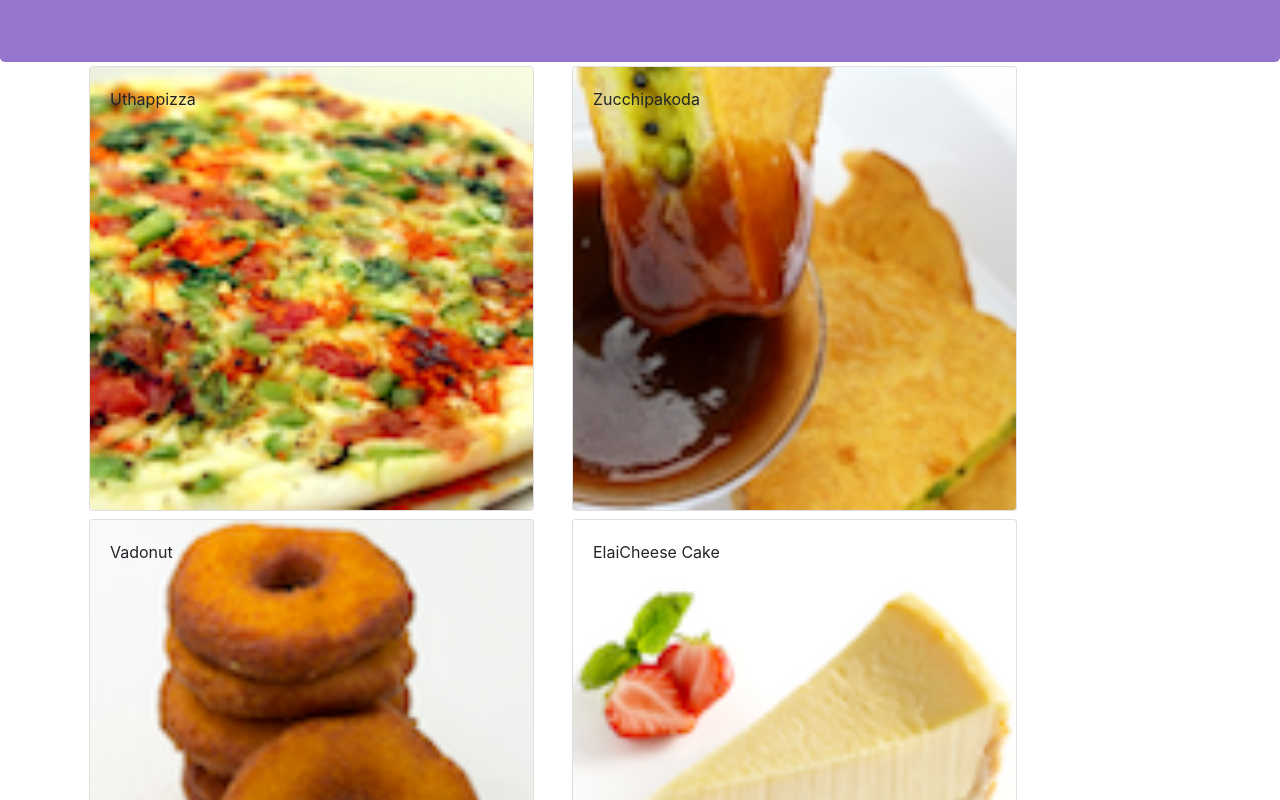
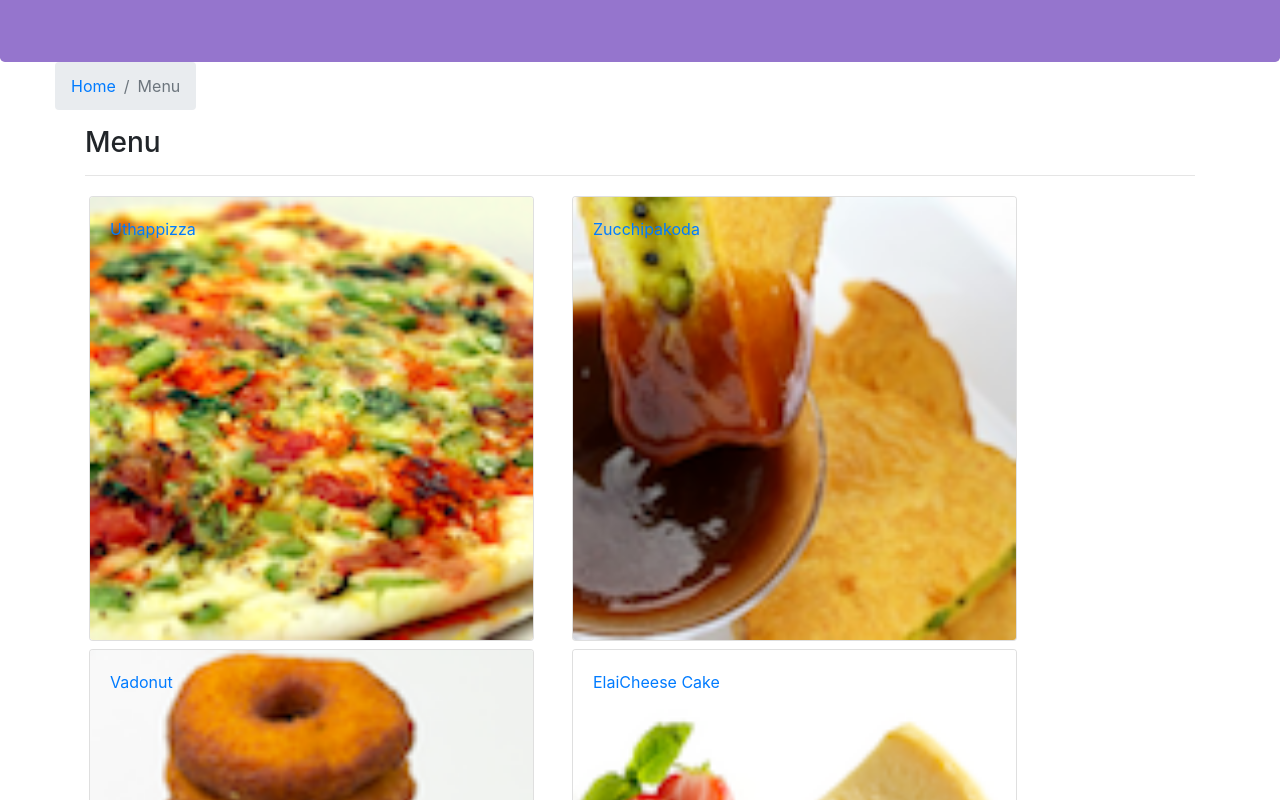
Before and after one commit to Alsu3912/conFusion-React, a React (Create React App) app: page /menu in a window 1280 px wide. Shown: the part 280-1080 px from the top of the page. Built offline with nearby package versions, Linux system fonts and the light colour scheme.

Commit message:
Single Page Applications Part 2

```diff
--- a/src/component/ContactComponent.js
+++ b/src/component/ContactComponent.js
@@ -1,8 +1,20 @@
 import React from 'react';
+import { Breadcrumb, BreadcrumbItem } from 'reactstrap';
+import { Link } from 'react-router-dom';
 
 const Contact = () => {
   return (
     <div className="container">
+      <div className="row">
+          <Breadcrumb>
+            <BreadcrumbItem><Link to="/home">Home</Link></BreadcrumbItem>
+            <BreadcrumbItem active>Contact Us</BreadcrumbItem>
+          </Breadcrumb>
+          <div className="col-12">
+            <h3>Contact Us</h3>
+            <hr />
+          </div>
+        </div>
       <div className="row row-content">
         <div className="col-12">
           <h3>Location Information</h3>
--- a/src/component/DishdetailComponent.js
+++ b/src/component/DishdetailComponent.js
@@ -1,9 +1,14 @@
 import React from 'react';
-import { Card, CardImg, CardText, CardBody, CardTitle } from 'reactstrap';
+import {
+  Card, CardImg, CardText, CardBody,
+  CardTitle, Breadcrumb, BreadcrumbItem
+} from 'reactstrap';
+import { Link } from 'react-router-dom';
 
 function RenderDish({ dish }) {
   if (dish != null)
     return (
+      <div className="col-12 col-md-5 m-1">
         <Card>
           <CardImg top src={dish.image} alt={dish.name} />
           <CardBody>
@@ -11,6 +16,7 @@ function RenderDish({ dish }) {
             <CardText>{dish.description}</CardText>
           </CardBody>
         </Card>
+      </div>
     );
   else
     return (
@@ -18,21 +24,21 @@ function RenderDish({ dish }) {
     );
 }
 
-function RenderComments({ dish }) {
+function RenderComments({ comments }) {
 
   const parseDate = (date) => {
     const milliseconds = Date.parse(date);
     const parsedDate = new Date(milliseconds);
-    const formatter = new Intl.DateTimeFormat('en-US', { month: 'short'});
-    const dateFormat = {month: formatter.format(parsedDate), day: parsedDate.getDay(), year: parsedDate.getFullYear()}
+    const formatter = new Intl.DateTimeFormat('en-US', { month: 'short' });
+    const dateFormat = { month: formatter.format(parsedDate), day: parsedDate.getDay(), year: parsedDate.getFullYear() }
     return dateFormat;
   };
 
-  if (dish != null)
+  if (comments != null)
     return (
       <div className="col-12 col-md-5 m-1">
         <h4>Comments</h4>
-        {dish.comments.map((comment) => (
+        {comments.map((comment) => (
           <div key={comment.id}>
             <p>{comment.comment}</p>
             <p>-- {comment.author}, {parseDate(comment.date).month} {parseDate(comment.date).day}, {parseDate(comment.date).year}</p>
@@ -46,15 +52,23 @@ function RenderComments({ dish }) {
     );
 }
 
-function DishDetail({ dish }) {
+function DishDetail({ dish, comments }) {
 
   return (
     <div className="container">
       <div className="row">
-        <div className="col-12 col-md-5 m-1">
+        <Breadcrumb>
+          <BreadcrumbItem><Link to="/menu">Menu</Link></BreadcrumbItem>
+          <BreadcrumbItem active>{dish.name}</BreadcrumbItem>
+        </Breadcrumb>
+        <div className="col-12">
+          <h3>{dish.name}</h3>
+          <hr />
+        </div>
+      </div>
+      <div className="row">
           <RenderDish dish={dish} />
-        </div>
-        <RenderComments dish={dish} />
+          <RenderComments comments={comments} />
       </div>
     </div>
   );
--- a/src/component/MainComponent.js
+++ b/src/component/MainComponent.js
@@ -16,19 +16,14 @@ function Main() {
   const [comments, setComments] = useState(COMMENTS);
   const [leaders, setLeaders] = useState(LEADERS);
   const [promotions, setPromotions] = useState(PROMOTIONS);
-  // const [selectedDish, setSelectedDish] = useState(null);
 
-  // const onDishSelect = (dishID) => {
-  //   setSelectedDish(dishID);
-  // }
+  const filterByDishID = (match, entryForFilter, id) => {
+    const filteredArray = entryForFilter.filter((elem) => elem[id] === parseInt(match.params.dishId, 10));
+    return filteredArray;
+  }
 
-  // const filterByDishID = () => {
-  //   const filteredArrayOfDishes = dishes.filter((dish) => dish.id === selectedDish);
-  //   return filteredArrayOfDishes[0];
-  // }
-
-  const filterByFeaturedAttribute = (sortableArray) => {
-    const filteredArray = sortableArray.filter((elem) => elem.featured);
+  const filterByFeaturedAttribute = (entryForFilter) => {
+    const filteredArray = entryForFilter.filter((elem) => elem.featured);
     return filteredArray[0];
   }
 
@@ -39,17 +34,23 @@ function Main() {
     )
   }
 
+  const DishWithId = ({ match }) => {
+    return (
+      <DishDetail dish={filterByDishID(match, dishes, "id")[0]}
+      comments={filterByDishID(match, comments, "dishId")} />
+    )
+  }
+
   return (
     <div>
       <Header />
       <Switch>
         <Route path="/home" component={HomePage}/>
         <Route exact path="/menu" component={() => <Menu dishes={dishes} />}/>
+        <Route path="/menu/:dishId" component={DishWithId} />
         <Route exact path="/contactus" component={Contact} />
         <Redirect to="/home"></Redirect>
       </Switch>
-      {/* <Menu dishes={dishes} onClick={(dishID) => onDishSelect(dishID)}/>
-      <DishDetail dish={filterByDishID(selectedDish)} /> */}
       <Footer />
     </div>
   );
--- a/src/component/MenuComponent.js
+++ b/src/component/MenuComponent.js
@@ -1,20 +1,31 @@
 import React from 'react';
-import { Card, CardImg, CardImgOverlay, CardTitle } from 'reactstrap';
+import { Card, CardImg, CardImgOverlay, CardTitle, Breadcrumb, BreadcrumbItem } from 'reactstrap';
+import { Link } from 'react-router-dom';
 
-function Menu(props) {
-
-  const { dishes, onClick } = props;
+function Menu({ dishes }) {
 
   return (
     <div className="container">
       <div className="row">
+        <div className="row">
+          <Breadcrumb>
+            <BreadcrumbItem><Link to="/home">Home</Link></BreadcrumbItem>
+            <BreadcrumbItem active>Menu</BreadcrumbItem>
+          </Breadcrumb>
+        </div>
+        <div className="col-12">
+          <h3>Menu</h3>
+          <hr />
+        </div>
         {dishes.map((dish) => (
           <div key={dish.id} className="col-12 col-md-5 m-1">
-            <Card onClick={() => onClick(dish.id)}>
-              <CardImg width="100%" src={dish.image} alt={dish.name} />
-              <CardImgOverlay>
-                <CardTitle>{dish.name}</CardTitle>
-              </CardImgOverlay>
+            <Card>
+              <Link to={`/menu/${dish.id}`}>
+                <CardImg width="100%" src={dish.image} alt={dish.name} />
+                <CardImgOverlay>
+                  <CardTitle>{dish.name}</CardTitle>
+                </CardImgOverlay>
+              </Link>
             </Card>
           </div>
         ))}
--- a/src/shared/dishes.js
+++ b/src/shared/dishes.js
@@ -3,7 +3,7 @@ export const DISHES =
         {
             id: 0,
             name: 'Uthappizza',
-            image: 'images/uthappizza.png',
+            image: '/images/uthappizza.png',
             category: 'mains',
             label: 'Hot',
             price: '4.99',
@@ -13,7 +13,7 @@ export const DISHES =
         {
             id: 1,
             name: 'Zucchipakoda',
-            image: 'images/zucchipakoda.png',
+            image: '/images/zucchipakoda.png',
             category: 'appetizer',
             label: '',
             price: '1.99',
@@ -23,7 +23,7 @@ export const DISHES =
         {
             id: 2,
             name: 'Vadonut',
-            image: 'images/vadonut.png',
+            image: '/images/vadonut.png',
             category: 'appetizer',
             label: 'New',
             price: '1.99',
@@ -33,7 +33,7 @@ export const DISHES =
         {
             id: 3,
             name: 'ElaiCheese Cake',
-            image: 'images/elaicheesecake.png',
+            image: '/images/elaicheesecake.png',
             category: 'dessert',
             label: '',
             price: '2.99',
--- a/src/shared/leaders.js
+++ b/src/shared/leaders.js
@@ -2,7 +2,7 @@ export const LEADERS = [
   {
     id: 0,
     name: 'Peter Pan',
-    image: 'images/alberto.png',
+    image: '/images/alberto.png',
     designation: 'Chief Epicurious Officer',
     abbr: 'CEO',
     featured: false,
@@ -11,7 +11,7 @@ export const LEADERS = [
   {
     id: 1,
     name: 'Dhanasekaran Witherspoon',
-    image: 'images/alberto.png',
+    image: '/images/alberto.png',
     designation: 'Chief Food Officer',
     abbr: 'CFO',
       featured: false,
@@ -20,7 +20,7 @@ export const LEADERS = [
   {
     id: 2,
     name: 'Agumbe Tang',
-    image: 'images/alberto.png',
+    image: '/images/alberto.png',
     designation: 'Chief Taste Officer',
     abbr: 'CTO',
       featured: false,
@@ -29,7 +29,7 @@ export const LEADERS = [
   {
     id: 3,
     name: 'Alberto Somayya',
-    image: 'images/alberto.png',
+    image: '/images/alberto.png',
     designation: 'Executive Chef',
     abbr: 'EC',
     featured: true,
--- a/src/shared/promotions.js
+++ b/src/shared/promotions.js
@@ -2,7 +2,7 @@ export const PROMOTIONS = [
   {
     id: 0,
     name: 'Weekend Grand Buffet',
-    image: 'images/buffet.png',
+    image: '/images/buffet.png',
     label: 'New',
     price: '19.99',
     featured: true,
```
Lines whose indentation alone changed are shown as unchanged.
